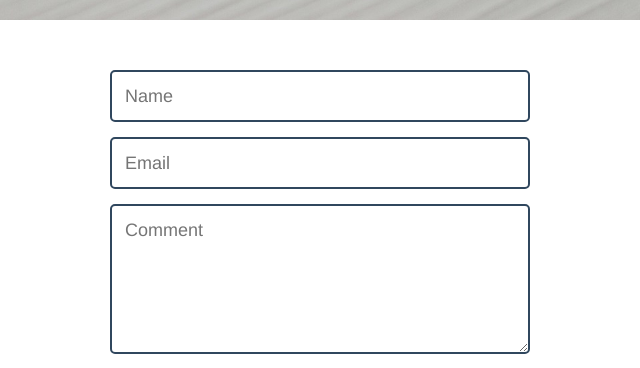
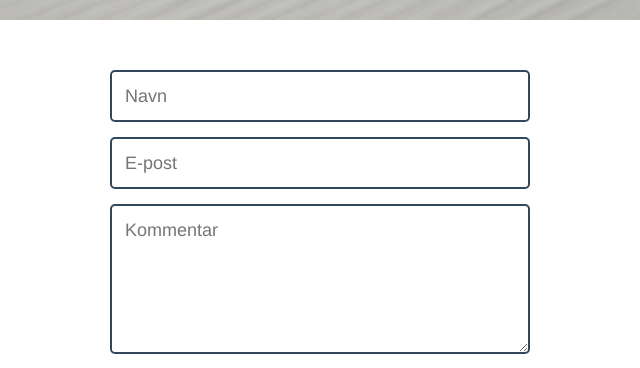
Before and after one commit to nexnic/Brillehus, a website: page contactus.html in a window 1280 px wide. Shown: the part 300-668 px from the top of the page, 320-960 px from the left. Drawn offline with Linux system fonts and the light colour scheme.

```diff
--- a/contactus.html
+++ b/contactus.html
@@ -59,18 +59,18 @@
             name="name"
             type="text"
             class="feedback-input"
-            placeholder="Name"
+            placeholder="Navn"
           />
           <input
             name="email"
             type="text"
             class="feedback-input"
-            placeholder="Email"
+            placeholder="E-post"
           />
           <textarea
             name="text"
             class="feedback-input"
-            placeholder="Comment"
+            placeholder="Kommentar"
           ></textarea>
           <input type="submit" value="SUBMIT" />
         </form>
```
